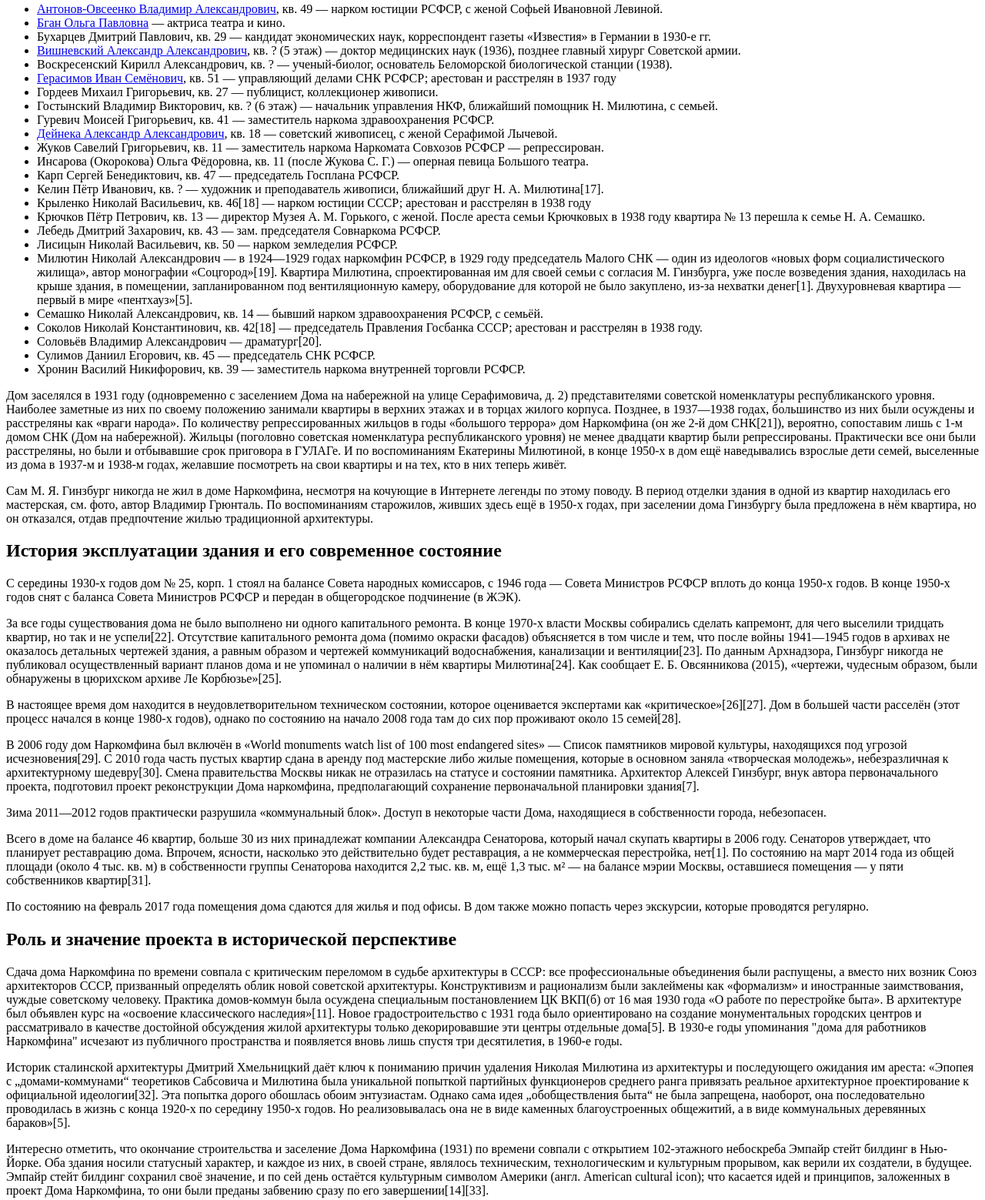
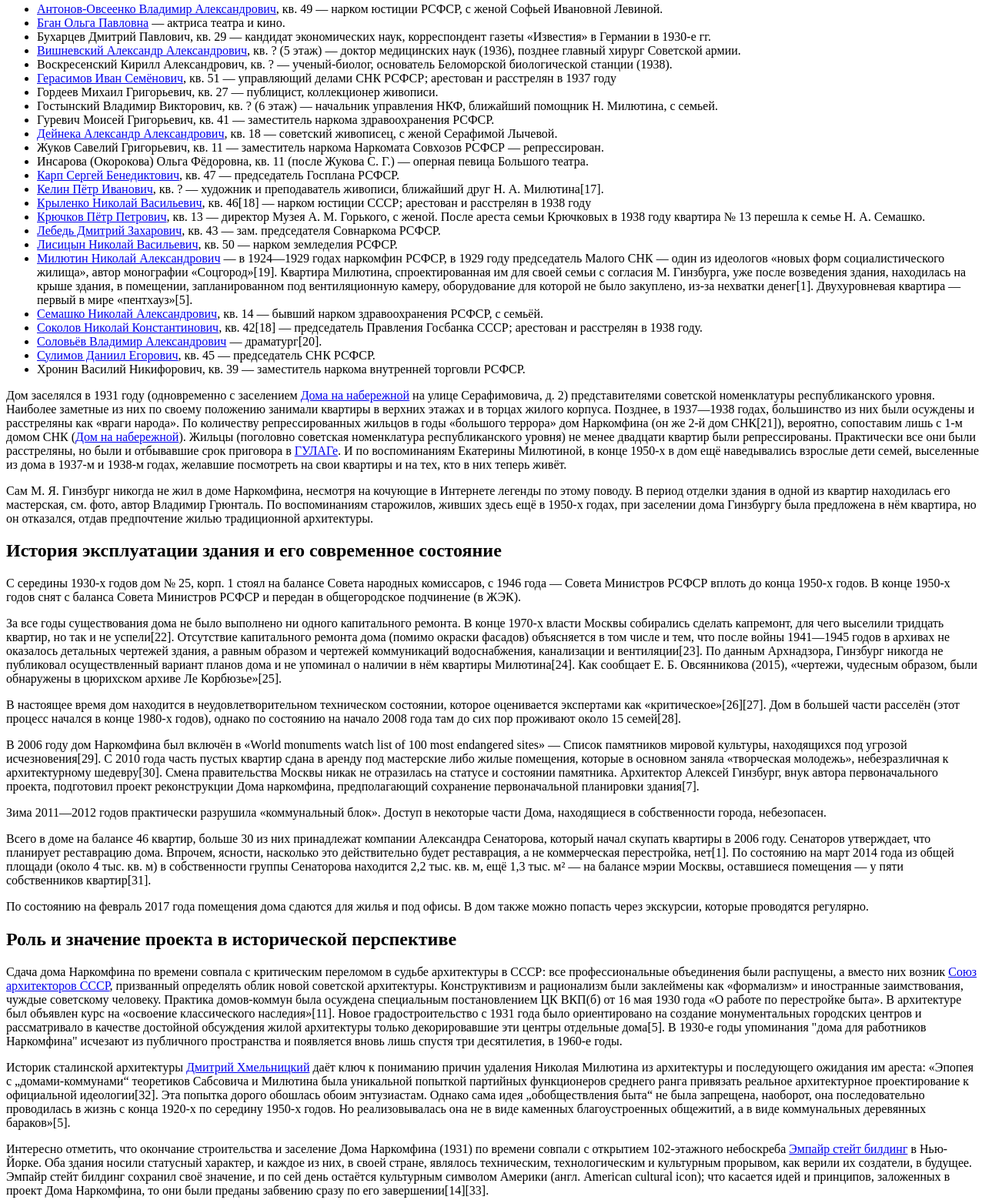
Before and after one commit to spacekolya/MCS101-012-Wikimedium-spacekolya, a plain HTML site: page index.html in a window 1280 px wide. Shown: the part 4298-5857 px from the top of the page at 77% size. Drawn offline with Linux system fonts and the light colour scheme.

Commit message:
Домашнее задание1

```diff
--- a/index.html
+++ b/index.html
@@ -95,21 +95,21 @@
     <li><a href="https://ru.wikipedia.org/wiki/%D0%94%D0%B5%D0%B9%D0%BD%D0%B5%D0%BA%D0%B0,_%D0%90%D0%BB%D0%B5%D0%BA%D1%81%D0%B0%D0%BD%D0%B4%D1%80_%D0%90%D0%BB%D0%B5%D0%BA%D1%81%D0%B0%D0%BD%D0%B4%D1%80%D0%BE%D0%B2%D0%B8%D1%87">Дейнека Александр Александрович</a>, кв. 18 — советский живописец, с женой Серафимой Лычевой.</li>
     <li>Жуков Савелий Григорьевич, кв. 11 — заместитель наркома Наркомата Совхозов РСФСР — репрессирован.</li>
     <li>Инсарова (Окорокова) Ольга Фёдоровна, кв. 11 (после Жукова С. Г.) — оперная певица Большого театра.</li>
-    <li>Карп Сергей Бенедиктович, кв. 47 — председатель Госплана РСФСР.</li>
-    <li>Келин Пётр Иванович, кв. ? — художник и преподаватель живописи, ближайший друг Н. А. Милютина[17].</li>
-    <li>Крыленко Николай Васильевич, кв. 46[18] — нарком юстиции СССР; арестован и расстрелян в 1938 году</li>
-    <li>Крючков Пётр Петрович, кв. 13 — директор Музея А. М. Горького, с женой. После ареста семьи Крючковых в 1938 году квартира № 13 перешла к семье Н. А. Семашко.</li>
-    <li>Лебедь Дмитрий Захарович, кв. 43 — зам. председателя Совнаркома РСФСР.</li>
-    <li>Лисицын Николай Васильевич, кв. 50 — нарком земледелия РСФСР.</li>
-    <li>Милютин Николай Александрович — в 1924—1929 годах наркомфин РСФСР, в 1929 году председатель Малого СНК — один из идеологов «новых форм социалистического жилища», автор монографии «Соцгород»[19]. Квартира Милютина, спроектированная им для своей семьи с согласия М. Гинзбурга, уже после возведения здания, находилась на крыше здания, в помещении, запланированном под вентиляционную камеру, оборудование для которой не было закуплено, из-за нехватки денег[1]. Двухуровневая квартира — первый в мире «пентхауз»[5].</li>
-    <li>Семашко Николай Александрович, кв. 14 — бывший нарком здравоохранения РСФСР, с семьёй.</li>
-    <li>Соколов Николай Константинович, кв. 42[18] — председатель Правления Госбанка СССР; арестован и расстрелян в 1938 году.</li>
-    <li>Соловьёв Владимир Александрович — драматург[20].</li>
-    <li>Сулимов Даниил Егорович, кв. 45 — председатель СНК РСФСР.</li>
+    <li><a href="https://ru.wikipedia.org/wiki/%D0%9A%D0%B0%D1%80%D0%BF,_%D0%A1%D0%B5%D1%80%D0%B3%D0%B5%D0%B9_%D0%91%D0%B5%D0%BD%D0%B5%D0%B4%D0%B8%D0%BA%D1%82%D0%BE%D0%B2%D0%B8%D1%87">Карп Сергей Бенедиктович</a>, кв. 47 — председатель Госплана РСФСР.</li>
+    <li><a href="https://ru.wikipedia.org/wiki/%D0%9A%D0%B5%D0%BB%D0%B8%D0%BD,_%D0%9F%D1%91%D1%82%D1%80_%D0%98%D0%B2%D0%B0%D0%BD%D0%BE%D0%B2%D0%B8%D1%87">Келин Пётр Иванович</a>, кв. ? — художник и преподаватель живописи, ближайший друг Н. А. Милютина[17].</li>
+    <li><a href="https://ru.wikipedia.org/wiki/%D0%9A%D1%80%D1%8B%D0%BB%D0%B5%D0%BD%D0%BA%D0%BE,_%D0%9D%D0%B8%D0%BA%D0%BE%D0%BB%D0%B0%D0%B9_%D0%92%D0%B0%D1%81%D0%B8%D0%BB%D1%8C%D0%B5%D0%B2%D0%B8%D1%87">Крыленко Николай Васильевич</a>, кв. 46[18] — нарком юстиции СССР; арестован и расстрелян в 1938 году</li>
+    <li><a href="https://ru.wikipedia.org/wiki/%D0%9A%D1%80%D1%8E%D1%87%D0%BA%D0%BE%D0%B2,_%D0%9F%D1%91%D1%82%D1%80_%D0%9F%D0%B5%D1%82%D1%80%D0%BE%D0%B2%D0%B8%D1%87">Крючков Пётр Петрович</a>, кв. 13 — директор Музея А. М. Горького, с женой. После ареста семьи Крючковых в 1938 году квартира № 13 перешла к семье Н. А. Семашко.</li>
+    <li><a href="https://ru.wikipedia.org/wiki/%D0%9B%D0%B5%D0%B1%D0%B5%D0%B4%D1%8C,_%D0%94%D0%BC%D0%B8%D1%82%D1%80%D0%B8%D0%B9_%D0%97%D0%B0%D1%85%D0%B0%D1%80%D0%BE%D0%B2%D0%B8%D1%87">Лебедь Дмитрий Захарович</a>, кв. 43 — зам. председателя Совнаркома РСФСР.</li>
+    <li><a href="https://ru.wikipedia.org/wiki/%D0%9B%D0%B8%D1%81%D0%B8%D1%86%D1%8B%D0%BD,_%D0%9D%D0%B8%D0%BA%D0%BE%D0%BB%D0%B0%D0%B9_%D0%92%D0%B0%D1%81%D0%B8%D0%BB%D1%8C%D0%B5%D0%B2%D0%B8%D1%87">Лисицын Николай Васильевич</a>, кв. 50 — нарком земледелия РСФСР.</li>
+    <li><a href="https://ru.wikipedia.org/wiki/%D0%9C%D0%B8%D0%BB%D1%8E%D1%82%D0%B8%D0%BD,_%D0%9D%D0%B8%D0%BA%D0%BE%D0%BB%D0%B0%D0%B9_%D0%90%D0%BB%D0%B5%D0%BA%D1%81%D0%B0%D0%BD%D0%B4%D1%80%D0%BE%D0%B2%D0%B8%D1%87">Милютин Николай Александрович</a> — в 1924—1929 годах наркомфин РСФСР, в 1929 году председатель Малого СНК — один из идеологов «новых форм социалистического жилища», автор монографии «Соцгород»[19]. Квартира Милютина, спроектированная им для своей семьи с согласия М. Гинзбурга, уже после возведения здания, находилась на крыше здания, в помещении, запланированном под вентиляционную камеру, оборудование для которой не было закуплено, из-за нехватки денег[1]. Двухуровневая квартира — первый в мире «пентхауз»[5].</li>
+    <li><a href="https://ru.wikipedia.org/wiki/%D0%A1%D0%B5%D0%BC%D0%B0%D1%88%D0%BA%D0%BE,_%D0%9D%D0%B8%D0%BA%D0%BE%D0%BB%D0%B0%D0%B9_%D0%90%D0%BB%D0%B5%D0%BA%D1%81%D0%B0%D0%BD%D0%B4%D1%80%D0%BE%D0%B2%D0%B8%D1%87">Семашко Николай Александрович</a>, кв. 14 — бывший нарком здравоохранения РСФСР, с семьёй.</li>
+    <li><a href="https://ru.wikipedia.org/wiki/%D0%A1%D0%BE%D0%BA%D0%BE%D0%BB%D0%BE%D0%B2,_%D0%9D%D0%B8%D0%BA%D0%BE%D0%BB%D0%B0%D0%B9_%D0%9A%D0%BE%D0%BD%D1%81%D1%82%D0%B0%D0%BD%D1%82%D0%B8%D0%BD%D0%BE%D0%B2%D0%B8%D1%87">Соколов Николай Константинович</a>, кв. 42[18] — председатель Правления Госбанка СССР; арестован и расстрелян в 1938 году.</li>
+    <li><a href="https://ru.wikipedia.org/wiki/%D0%A1%D0%BE%D0%BB%D0%BE%D0%B2%D1%8C%D1%91%D0%B2,_%D0%92%D0%BB%D0%B0%D0%B4%D0%B8%D0%BC%D0%B8%D1%80_%D0%90%D0%BB%D0%B5%D0%BA%D1%81%D0%B0%D0%BD%D0%B4%D1%80%D0%BE%D0%B2%D0%B8%D1%87_(%D0%B4%D1%80%D0%B0%D0%BC%D0%B0%D1%82%D1%83%D1%80%D0%B3)">Соловьёв Владимир Александрович</a> — драматург[20].</li>
+    <li><a href="https://ru.wikipedia.org/wiki/%D0%A1%D1%83%D0%BB%D0%B8%D0%BC%D0%BE%D0%B2,_%D0%94%D0%B0%D0%BD%D0%B8%D0%B8%D0%BB_%D0%95%D0%B3%D0%BE%D1%80%D0%BE%D0%B2%D0%B8%D1%87">Сулимов Даниил Егорович</a>, кв. 45 — председатель СНК РСФСР.</li>
     <li>Хронин Василий Никифорович, кв. 39 — заместитель наркома внутренней торговли РСФСР.</li>
   </ul>
 
-  <p>Дом заселялся в 1931 году (одновременно с заселением Дома на набережной на улице Серафимовича, д. 2) представителями советской номенклатуры республиканского уровня. Наиболее заметные из них по своему положению занимали квартиры в верхних этажах и в торцах жилого корпуса. Позднее, в 1937—1938 годах, большинство из них были осуждены и расстреляны как «враги народа». По количеству репрессированных жильцов в годы «большого террора» дом Наркомфина (он же 2-й дом СНК[21]), вероятно, сопоставим лишь с 1-м домом СНК (Дом на набережной). Жильцы (поголовно советская номенклатура республиканского уровня) не менее двадцати квартир были репрессированы. Практически все они были расстреляны, но были и отбывавшие срок приговора в ГУЛАГе. И по воспоминаниям Екатерины Милютиной, в конце 1950-х в дом ещё наведывались взрослые дети семей, выселенные из дома в 1937-м и 1938-м годах, желавшие посмотреть на свои квартиры и на тех, кто в них теперь живёт.</p>
+  <p>Дом заселялся в 1931 году (одновременно с заселением <a href="https://ru.wikipedia.org/wiki/%D0%94%D0%BE%D0%BC_%D0%BD%D0%B0_%D0%BD%D0%B0%D0%B1%D0%B5%D1%80%D0%B5%D0%B6%D0%BD%D0%BE%D0%B9">Дома на набережной</a> на улице Серафимовича, д. 2) представителями советской номенклатуры республиканского уровня. Наиболее заметные из них по своему положению занимали квартиры в верхних этажах и в торцах жилого корпуса. Позднее, в 1937—1938 годах, большинство из них были осуждены и расстреляны как «враги народа». По количеству репрессированных жильцов в годы «большого террора» дом Наркомфина (он же 2-й дом СНК[21]), вероятно, сопоставим лишь с 1-м домом СНК (<a href="https://ru.wikipedia.org/wiki/%D0%94%D0%BE%D0%BC_%D0%BD%D0%B0_%D0%BD%D0%B0%D0%B1%D0%B5%D1%80%D0%B5%D0%B6%D0%BD%D0%BE%D0%B9">Дом на набережной</a>). Жильцы (поголовно советская номенклатура республиканского уровня) не менее двадцати квартир были репрессированы. Практически все они были расстреляны, но были и отбывавшие срок приговора в <a href="https://ru.wikipedia.org/wiki/%D0%93%D0%A3%D0%9B%D0%90%D0%93">ГУЛАГе</a>. И по воспоминаниям Екатерины Милютиной, в конце 1950-х в дом ещё наведывались взрослые дети семей, выселенные из дома в 1937-м и 1938-м годах, желавшие посмотреть на свои квартиры и на тех, кто в них теперь живёт.</p>
   <p>Сам М. Я. Гинзбург никогда не жил в доме Наркомфина, несмотря на кочующие в Интернете легенды по этому поводу. В период отделки здания в одной из квартир находилась его мастерская, см. фото, автор Владимир Грюнталь. По воспоминаниям старожилов, живших здесь ещё в 1950-х годах, при заселении дома Гинзбургу была предложена в нём квартира, но он отказался, отдав предпочтение жилью традиционной архитектуры.</p>
 
   <h2>История эксплуатации здания и его современное состояние</h2>
@@ -124,9 +124,9 @@
 
   <h2>Роль и значение проекта в исторической перспективе</h2>
 
-<p>Сдача дома Наркомфина по времени совпала с критическим переломом в судьбе архитектуры в СССР: все профессиональные объединения были распущены, а вместо них возник Союз архитекторов СССР, призванный определять облик новой советской архитектуры. Конструктивизм и рационализм были заклеймены как «формализм» и иностранные заимствования, чуждые советскому человеку. Практика домов-коммун была осуждена специальным постановлением ЦК ВКП(б) от 16 мая 1930 года «О работе по перестройке быта». В архитектуре был объявлен курс на «освоение классического наследия»[11]. Новое градостроительство с 1931 года было ориентировано на создание монументальных городских центров и рассматривало в качестве достойной обсуждения жилой архитектуры только декорировавшие эти центры отдельные дома[5]. В 1930-е годы упоминания "дома для работников Наркомфина" исчезают из публичного пространства и появляется вновь лишь спустя три десятилетия, в 1960-е годы.</p>
-<p>Историк сталинской архитектуры Дмитрий Хмельницкий даёт ключ к пониманию причин удаления Николая Милютина из архитектуры и последующего ожидания им ареста: «Эпопея с „домами-коммунами“ теоретиков Сабсовича и Милютина была уникальной попыткой партийных функционеров среднего ранга привязать реальное архитектурное проектирование к официальной идеологии[32]. Эта попытка дорого обошлась обоим энтузиастам. Однако сама идея „обобществления быта“ не была запрещена, наоборот, она последовательно проводилась в жизнь с конца 1920-х по середину 1950-х годов. Но реализовывалась она не в виде каменных благоустроенных общежитий, а в виде коммунальных деревянных бараков»[5].</p>
-<p>Интересно отметить, что окончание строительства и заселение Дома Наркомфина (1931) по времени совпали с открытием 102-этажного небоскреба Эмпайр стейт билдинг в Нью-Йорке. Оба здания носили статусный характер, и каждое из них, в своей стране, являлось техническим, технологическим и культурным прорывом, как верили их создатели, в будущее. Эмпайр стейт билдинг сохранил своё значение, и по сей день остаётся культурным символом Америки (англ. American cultural icon); что касается идей и принципов, заложенных в проект Дома Наркомфина, то они были преданы забвению сразу по его завершении[14][33].</p>
+<p>Сдача дома Наркомфина по времени совпала с критическим переломом в судьбе архитектуры в СССР: все профессиональные объединения были распущены, а вместо них возник <a href="https://ru.wikipedia.org/wiki/%D0%A1%D0%BE%D1%8E%D0%B7_%D0%B0%D1%80%D1%85%D0%B8%D1%82%D0%B5%D0%BA%D1%82%D0%BE%D1%80%D0%BE%D0%B2_%D0%A1%D0%A1%D0%A1%D0%A0">Союз архитекторов СССР</a>, призванный определять облик новой советской архитектуры. Конструктивизм и рационализм были заклеймены как «формализм» и иностранные заимствования, чуждые советскому человеку. Практика домов-коммун была осуждена специальным постановлением ЦК ВКП(б) от 16 мая 1930 года «О работе по перестройке быта». В архитектуре был объявлен курс на «освоение классического наследия»[11]. Новое градостроительство с 1931 года было ориентировано на создание монументальных городских центров и рассматривало в качестве достойной обсуждения жилой архитектуры только декорировавшие эти центры отдельные дома[5]. В 1930-е годы упоминания "дома для работников Наркомфина" исчезают из публичного пространства и появляется вновь лишь спустя три десятилетия, в 1960-е годы.</p>
+<p>Историк сталинской архитектуры <a href="https://ru.wikipedia.org/wiki/%D0%A5%D0%BC%D0%B5%D0%BB%D1%8C%D0%BD%D0%B8%D1%86%D0%BA%D0%B8%D0%B9,_%D0%94%D0%BC%D0%B8%D1%82%D1%80%D0%B8%D0%B9_%D0%A1%D0%B5%D1%80%D0%B3%D0%B5%D0%B5%D0%B2%D0%B8%D1%87">Дмитрий Хмельницкий</a> даёт ключ к пониманию причин удаления Николая Милютина из архитектуры и последующего ожидания им ареста: «Эпопея с „домами-коммунами“ теоретиков Сабсовича и Милютина была уникальной попыткой партийных функционеров среднего ранга привязать реальное архитектурное проектирование к официальной идеологии[32]. Эта попытка дорого обошлась обоим энтузиастам. Однако сама идея „обобществления быта“ не была запрещена, наоборот, она последовательно проводилась в жизнь с конца 1920-х по середину 1950-х годов. Но реализовывалась она не в виде каменных благоустроенных общежитий, а в виде коммунальных деревянных бараков»[5].</p>
+<p>Интересно отметить, что окончание строительства и заселение Дома Наркомфина (1931) по времени совпали с открытием 102-этажного небоскреба <a href="https://ru.wikipedia.org/wiki/%D0%AD%D0%BC%D0%BF%D0%B0%D0%B9%D1%80-%D1%81%D1%82%D0%B5%D0%B9%D1%82-%D0%B1%D0%B8%D0%BB%D0%B4%D0%B8%D0%BD%D0%B3">Эмпайр стейт билдинг</a> в Нью-Йорке. Оба здания носили статусный характер, и каждое из них, в своей стране, являлось техническим, технологическим и культурным прорывом, как верили их создатели, в будущее. Эмпайр стейт билдинг сохранил своё значение, и по сей день остаётся культурным символом Америки (англ. American cultural icon); что касается идей и принципов, заложенных в проект Дома Наркомфина, то они были преданы забвению сразу по его завершении[14][33].</p>
 
 
 
```
